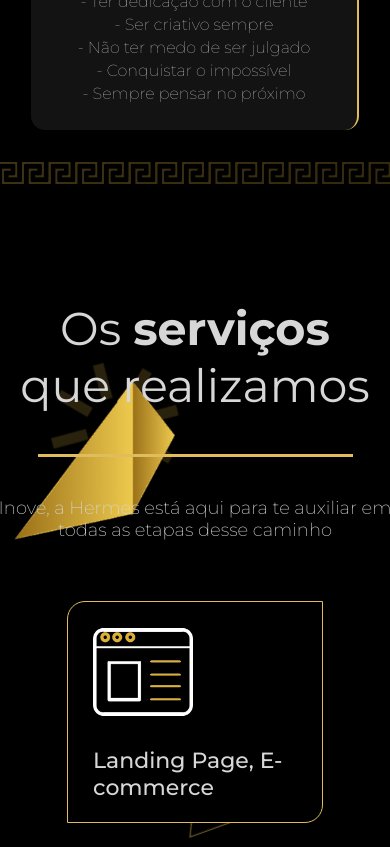
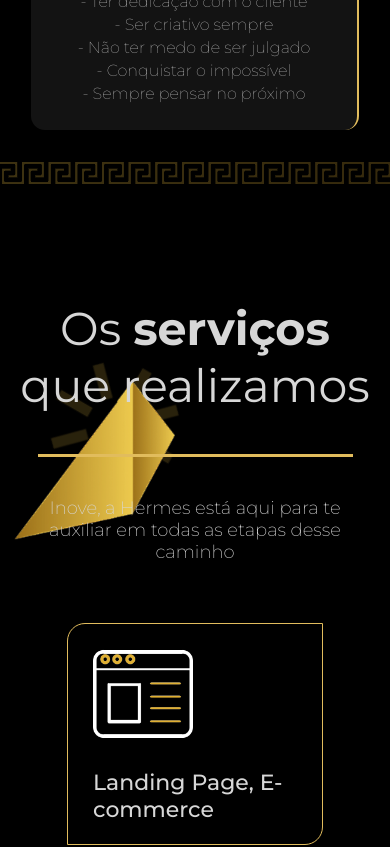
Before and after one commit to flpsoares/hermes-solution, a Next.js app: page / in a window 390 px wide. Shown: the part 2635-3482 px from the top of the page. Built offline with nearby package versions, Linux system fonts and the light colour scheme.

Commit message:
feat: increased services performed responsive

```diff
--- a/src/components/layout/Footer/index.tsx
+++ b/src/components/layout/Footer/index.tsx
@@ -91,7 +91,7 @@ export const Footer: React.FC = () => {
             </Cases>
             <Hermes>
               <Wrapper>
-                <Title>Hermes</Title>
+                <Title>A Hermes</Title>
                 <ul>
                   <li>
                     <a href="#">Quem somos</a>
--- a/src/components/layout/ServicesPerformed/style.ts
+++ b/src/components/layout/ServicesPerformed/style.ts
@@ -86,7 +86,7 @@ export const Header = styled.div`
   h1 {
     font-weight: 400;
     font-size: 4.6rem;
-    width: 37rem;
+    max-width: 37rem;
     z-index: 2;
   }
 
@@ -94,7 +94,7 @@ export const Header = styled.div`
     font-weight: 200;
     font-size: 1.8rem;
     color: #d7d7d7;
-    width: 40rem;
+    max-width: 40rem;
     margin: auto 0;
     z-index: 2;
   }
```
